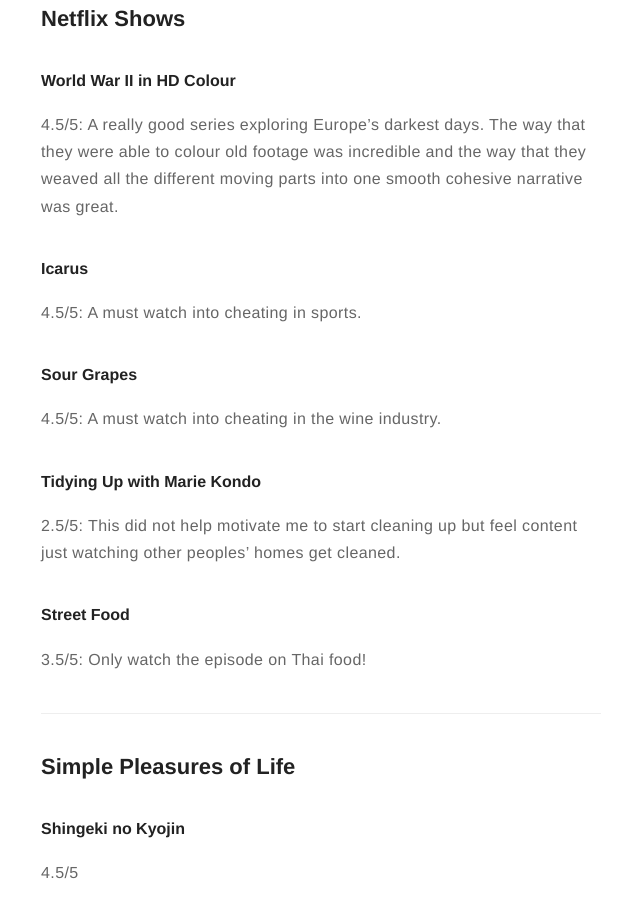
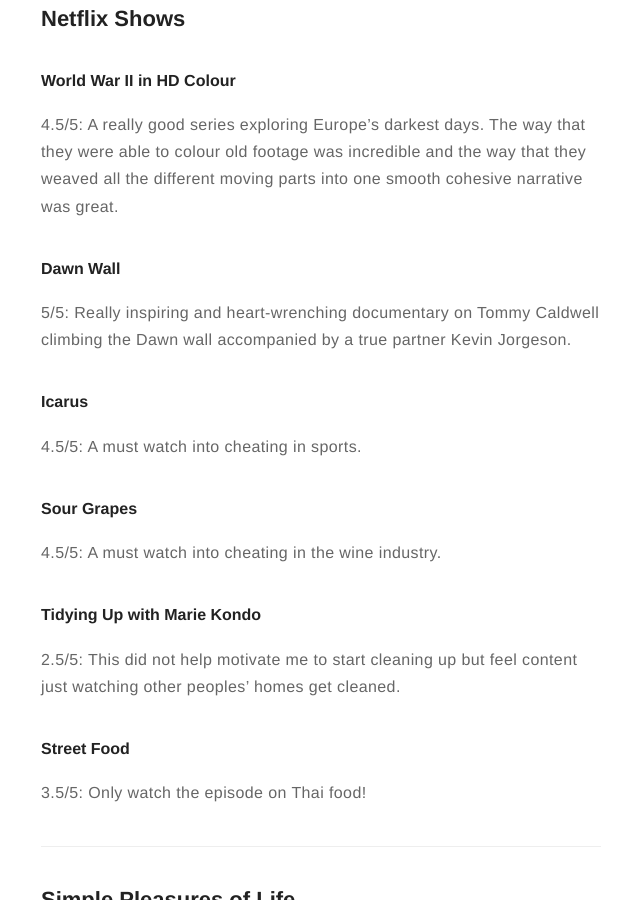
Before and after one commit to chrishyland/chrishyland.github.io, a Jekyll site: the page built from _posts/2019-07-01-Reading_List.md, in a window 1280 px wide and 900 px high, scrolled down 6733 px. Shown: the whole window, without its empty margins (319-959 px from the left). Built offline with Jekyll 4.4.1, drawn with Linux system fonts in a browser that asks for light colours.

Commit message:
Update blog post.

```diff
--- a/_posts/2019-07-01-Reading_List.md
+++ b/_posts/2019-07-01-Reading_List.md
@@ -104,6 +104,9 @@
 #### World War II in HD Colour
 4.5/5: A really good series exploring Europe's darkest days. The way that they were able to colour old footage was incredible and the way that they weaved all the different moving parts into one smooth cohesive narrative was great.
 
+#### Dawn Wall
+5/5: Really inspiring and heart-wrenching documentary on Tommy Caldwell climbing the Dawn wall accompanied by a true partner Kevin Jorgeson.
+
 #### Icarus
 4.5/5: A must watch into cheating in sports.
 
```
